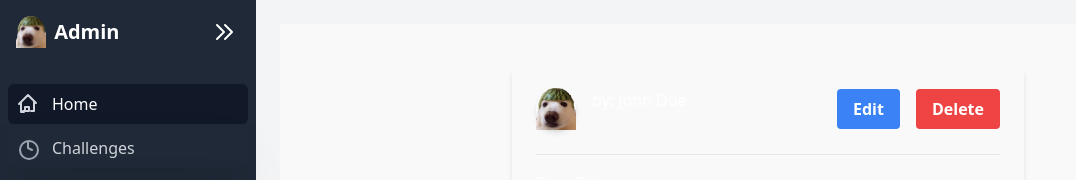
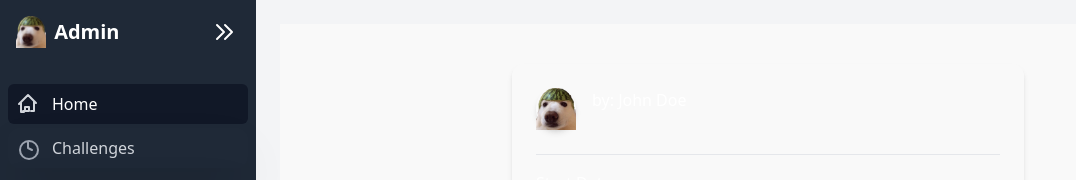
Before and after one commit to leapwithluvi/TracePersonal, a React (Create React App) app in the folder frontend/: page /challenges/1 in a window 1280 px wide. Shown: the top 180 px of the page, without its empty margins (0-1076 px from the left). Built offline with nearby package versions, Linux system fonts and the light colour scheme; no server answers.

Commit message:
Membuat tombol edit dan delete hanya bisa diliat oleh role admin

```diff
--- a/frontend/src/components/DetailChallenge.jsx
+++ b/frontend/src/components/DetailChallenge.jsx
@@ -3,6 +3,7 @@ import ChallengeAuthor from "./ChallengeAuthor";
 import { Link, useParams, useNavigate } from "react-router-dom";
 import thumbnail from "../images/logo.png";
 import axios from "axios";
+import { useSelector } from "react-redux";
 
 const DetailChallenge = () => {
   const [title, setTitle] = useState("");
@@ -15,6 +16,7 @@ const DetailChallenge = () => {
   const [visibility, setVisibility] = useState("");
   const { id } = useParams();
   const navigate = useNavigate();
+  const { user } = useSelector((state) => state.auth);
 
   const deleteChallenge = async (challengeId) => {
     const confirmDelete = window.confirm(
@@ -55,6 +57,7 @@ const DetailChallenge = () => {
       <div className="max-w-screen-md mx-44 dark:bg-gray-800 rounded-xl shadow-md p-6 ">
         <div className="flex justify-between items-center mb-6">
           <ChallengeAuthor />
+          {user && user.role.toLowerCase() === "admin" && (
             <div className="flex gap-4 items-center">
               <Link
                 to={`/challenge/edit/${id}`}
@@ -69,6 +72,7 @@ const DetailChallenge = () => {
                 Delete
               </button>
             </div>
+          )}
         </div>
 
         <hr />
```
Lines whose indentation alone changed are shown as unchanged.
